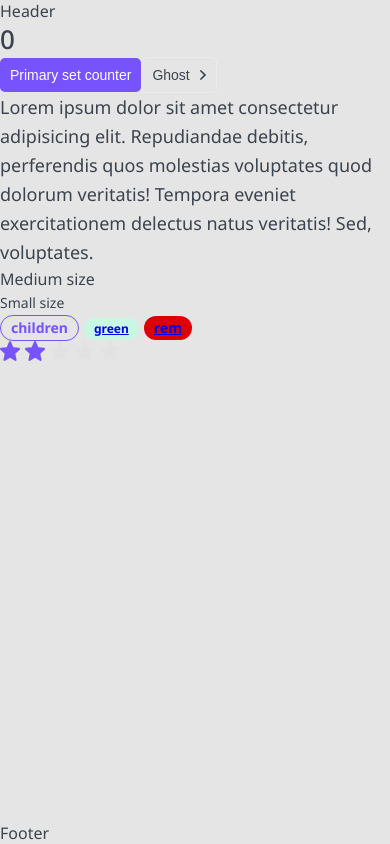
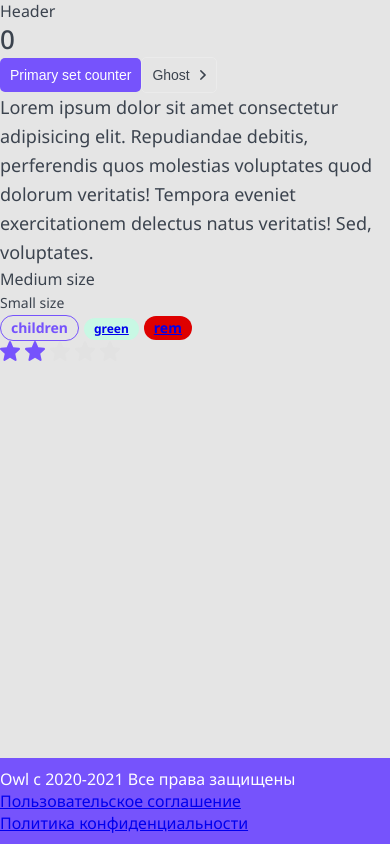
Before and after one commit to SergeiAmpilov/next-udemy, a Next.js app: page / in a window 390 px wide. Built offline with nearby package versions, Linux system fonts and the light colour scheme.

Commit message:
feat: markdown for footer

```diff
--- a/layout/Footer/Footer.module.css
+++ b/layout/Footer/Footer.module.css
@@ -0,0 +1,33 @@
+.wrapper {
+  background-color: var(--primary);
+  color: var(--white);
+  padding: 10px 0;
+  display: grid;
+  grid-template-columns: 32px minmax(350px, 3fr) 1fr 1fr 32px;
+  grid-template-rows: auto 1fr auto;
+  grid-template-areas:
+  ". copyright agreement confident .";
+}
+
+.copyright {
+  grid-area: copyright;
+}
+
+.agreement {
+  grid-area: agreement;
+}
+
+.confident {
+  grid-area: confident;
+}
+
+@media (max-width: 765px) {
+  .wrapper {
+    grid-template-columns: minmax(350px, 1fr);
+    grid-template-areas:
+    "copyright"
+    "agreement"
+    "confident";
+  }
+
+}
--- a/layout/Footer/Footer.tsx
+++ b/layout/Footer/Footer.tsx
@@ -10,7 +10,13 @@ export const Footer = ({ ...props }: FooterProps): JSX.Element => {
     <div
       {...props}
     >
-      Footer
+      <div className={styles.wrapper}>
+        <div className={styles.copyright}>
+          Owl c 2020-2021 Все права защищены
+        </div>
+        <a href="#" className={styles.agreement}>Пользовательское соглашение</a>
+        <a href="#" className={styles.confident}>Политика конфиденциальности</a>
+      </div>
     </div>
 
   );
```
